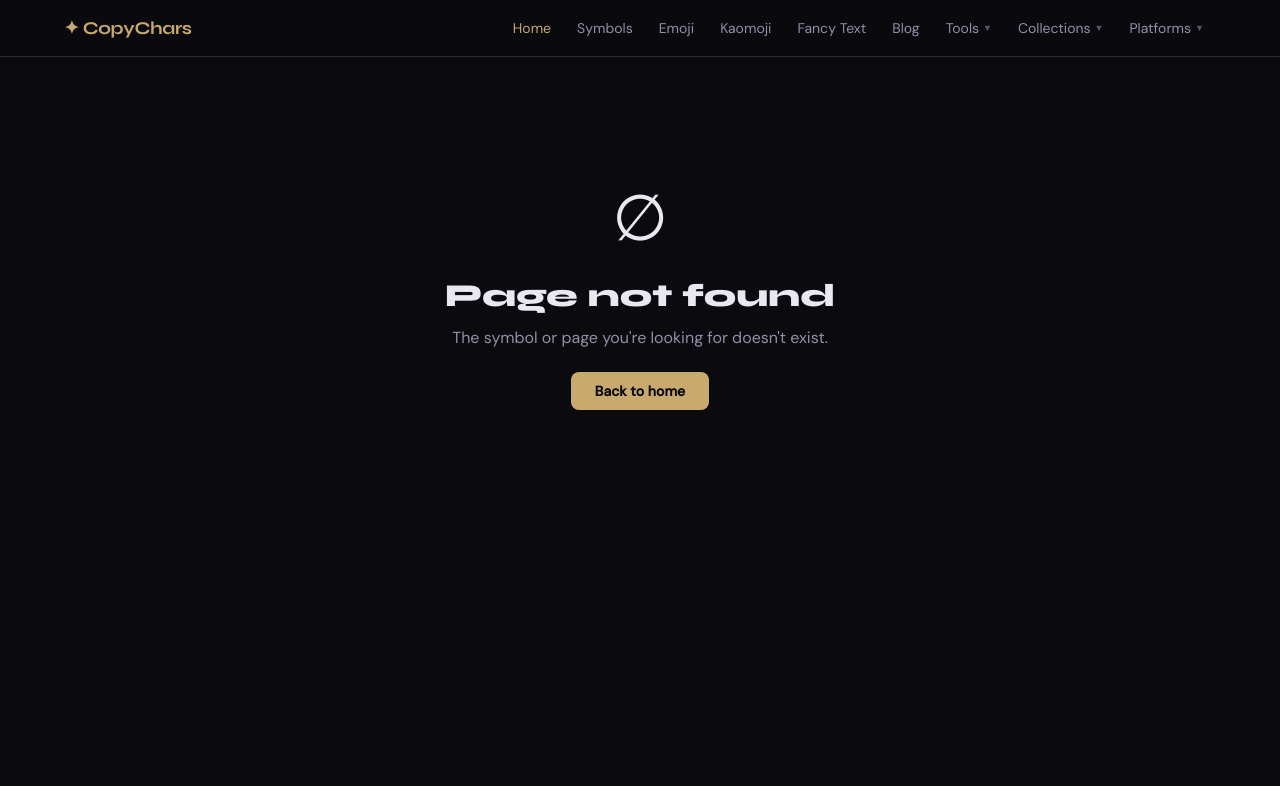
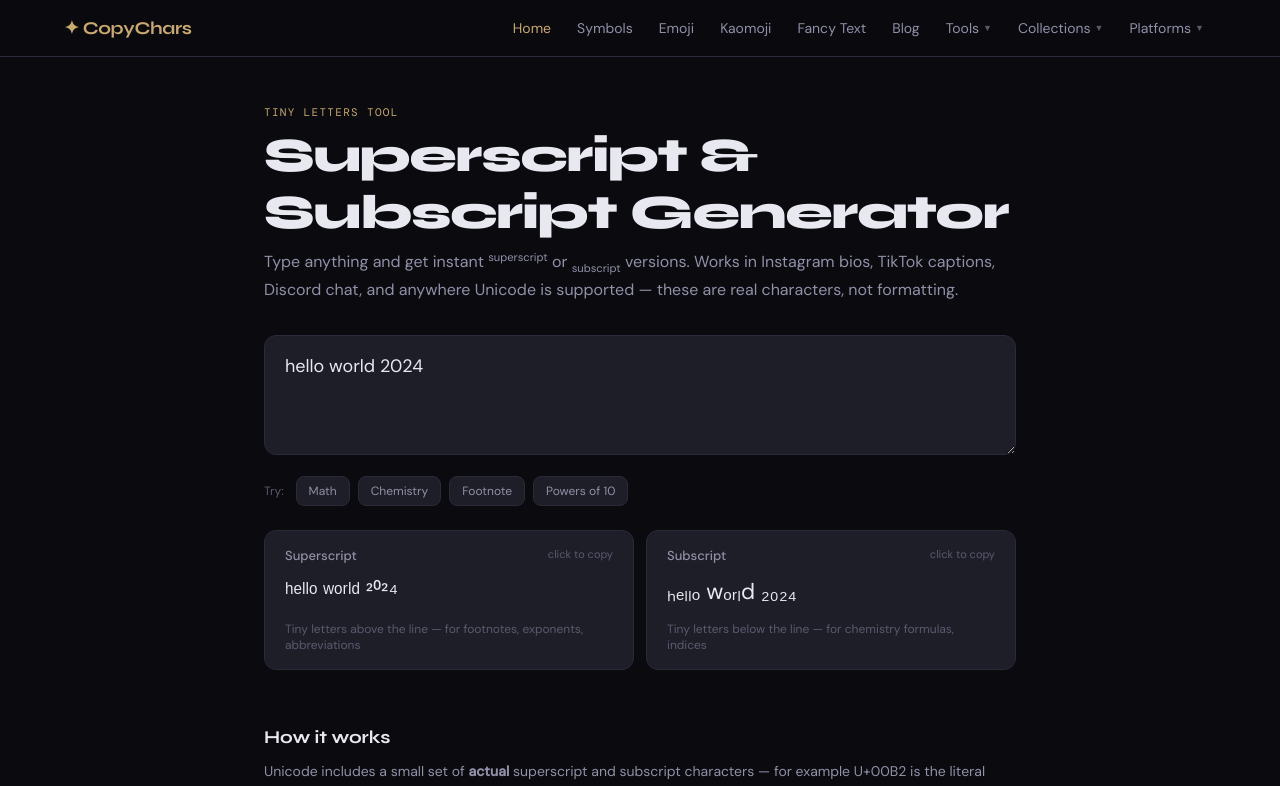
Before and after one commit to bsjuilla/copysymbols, a Next.js app: page /superscript-generator in a window 1280 px wide. Before the commit this address had no page. Shown: the top 786 px of the page. Built offline with nearby package versions, Linux system fonts and the light colour scheme; a web font is replaced by a local one.

Commit message:
feat: superscript & subscript generator tool at /superscript-generator
New interactive tool replacing the static /symbols/superscript page's UX gap.
Type any text, see live superscript/subscript output, click to copy.
Wired into Tools nav, sitemap, and the related-tools list on /symbols/superscript.

```diff
--- a/src/app/sitemap.ts
+++ b/src/app/sitemap.ts
@@ -30,6 +30,7 @@ export default function sitemap(): MetadataRoute.Sitemap {
     { url: `${base}/bio-builder`, lastModified: new Date(), changeFrequency: "monthly" as const, priority: 0.9 },
     // Tools
     { url: `${base}/small-text`, lastModified: new Date(), changeFrequency: "monthly" as const, priority: 0.9 },
+    { url: `${base}/superscript-generator`, lastModified: new Date(), changeFrequency: "monthly" as const, priority: 0.9 },
     { url: `${base}/strikethrough-text`, lastModified: new Date(), changeFrequency: "monthly" as const, priority: 0.9 },
     { url: `${base}/aesthetic-text`, lastModified: new Date(), changeFrequency: "monthly" as const, priority: 0.8 },
     { url: `${base}/mirror-text`, lastModified: new Date(), changeFrequency: "monthly" as const, priority: 0.8 },
--- /dev/null
+++ b/src/app/superscript-generator/SuperSubClient.tsx
@@ -0,0 +1,127 @@
+"use client";
+import { useState, useMemo } from "react";
+
+const superscriptMap: Record<string, string> = {
+  a:"ᵃ",b:"ᵇ",c:"ᶜ",d:"ᵈ",e:"ᵉ",f:"ᶠ",g:"ᵍ",h:"ʰ",i:"ⁱ",j:"ʲ",k:"ᵏ",l:"ˡ",m:"ᵐ",n:"ⁿ",o:"ᵒ",p:"ᵖ",q:"𐞥",r:"ʳ",s:"ˢ",t:"ᵗ",u:"ᵘ",v:"ᵛ",w:"ʷ",x:"ˣ",y:"ʸ",z:"ᶻ",
+  A:"ᴬ",B:"ᴮ",C:"ᶜ",D:"ᴰ",E:"ᴱ",F:"ᶠ",G:"ᴳ",H:"ᴴ",I:"ᴵ",J:"ᴶ",K:"ᴷ",L:"ᴸ",M:"ᴹ",N:"ᴺ",O:"ᴼ",P:"ᴾ",Q:"Q",R:"ᴿ",S:"ˢ",T:"ᵀ",U:"ᵁ",V:"ⱽ",W:"ᵂ",X:"ˣ",Y:"ʸ",Z:"ᶻ",
+  "0":"⁰","1":"¹","2":"²","3":"³","4":"⁴","5":"⁵","6":"⁶","7":"⁷","8":"⁸","9":"⁹",
+  "+":"⁺","-":"⁻","=":"⁼","(":"⁽",")":"⁾",
+};
+
+const subscriptMap: Record<string, string> = {
+  a:"ₐ",e:"ₑ",h:"ₕ",i:"ᵢ",j:"ⱼ",k:"ₖ",l:"ₗ",m:"ₘ",n:"ₙ",o:"ₒ",p:"ₚ",r:"ᵣ",s:"ₛ",t:"ₜ",u:"ᵤ",v:"ᵥ",x:"ₓ",
+  "0":"₀","1":"₁","2":"₂","3":"₃","4":"₄","5":"₅","6":"₆","7":"₇","8":"₈","9":"₉",
+  "+":"₊","-":"₋","=":"₌","(":"₍",")":"₎",
+};
+
+function convert(text: string, map: Record<string, string>): string {
+  return text.split("").map(c => map[c] || map[c.toLowerCase()] || c).join("");
+}
+
+const EXAMPLES = [
+  { label: "Math", input: "x2 + y2 = r2" },
+  { label: "Chemistry", input: "H2SO4 + 2NaOH" },
+  { label: "Footnote", input: "see note 1" },
+  { label: "Powers of 10", input: "10 to the 6 = 1000000" },
+];
+
+export default function SuperSubClient() {
+  const [input, setInput] = useState("hello world 2024");
+  const [copied, setCopied] = useState<string | null>(null);
+
+  const superOut = useMemo(() => convert(input, superscriptMap), [input]);
+  const subOut = useMemo(() => convert(input, subscriptMap), [input]);
+
+  const copy = async (text: string, label: string) => {
+    if (!text) return;
+    try { await navigator.clipboard.writeText(text); }
+    catch {
+      const ta = document.createElement("textarea");
+      ta.value = text; document.body.appendChild(ta); ta.select();
+      document.execCommand("copy"); document.body.removeChild(ta);
+    }
+    setCopied(label);
+    const toast = document.getElementById("global-toast");
+    const toastSym = document.getElementById("toast-symbol");
+    const toastMsg = document.getElementById("toast-message");
+    if (toast && toastSym && toastMsg) {
+      toastSym.textContent = label === "Superscript" ? "ˣ" : "ₓ";
+      toastMsg.textContent = `Copied ${label}`;
+      toast.classList.add("show");
+      setTimeout(() => { toast.classList.remove("show"); setCopied(null); }, 1800);
+    }
+  };
+
+  return (
+    <div style={{ maxWidth: 800, margin: "0 auto", padding: "48px 24px" }}>
+      <div className="section-label">Tiny letters tool</div>
+      <h1 className="font-display" style={{ fontSize: "clamp(2rem, 5vw, 3rem)", fontWeight: 800, color: "var(--text)", marginBottom: 8, letterSpacing: "-0.03em" }}>
+        Superscript & Subscript Generator
+      </h1>
+      <p style={{ fontSize: 16, color: "var(--text2)", marginBottom: 32, lineHeight: 1.6 }}>
+        Type anything and get instant <span style={{ verticalAlign: "super", fontSize: "0.7em" }}>superscript</span> or <span style={{ verticalAlign: "sub", fontSize: "0.7em" }}>subscript</span> versions. Works in Instagram bios, TikTok captions, Discord chat, and anywhere Unicode is supported — these are real characters, not formatting.
+      </p>
+
+      <textarea
+        value={input}
+        onChange={e => setInput(e.target.value)}
+        placeholder="Type your text here..."
+        rows={3}
+        style={{ width: "100%", background: "var(--surface)", border: "1px solid var(--border)", borderRadius: 12, padding: "16px 20px", color: "var(--text)", fontSize: 18, fontFamily: "inherit", resize: "vertical", outline: "none", marginBottom: 16, lineHeight: 1.6 }}
+        onFocus={e => e.target.style.borderColor = "var(--accent)"}
+        onBlur={e => e.target.style.borderColor = "var(--border)"}
+      />
+
+      <div style={{ display: "flex", gap: 8, flexWrap: "wrap", marginBottom: 24 }}>
+        <span style={{ fontSize: 12, color: "var(--text3)", marginRight: 4, alignSelf: "center" }}>Try:</span>
+        {EXAMPLES.map(ex => (
+          <button
+            key={ex.label}
+            onClick={() => setInput(ex.input)}
+            style={{ background: "var(--surface)", border: "1px solid var(--border)", borderRadius: 8, padding: "6px 12px", color: "var(--text2)", fontSize: 12, cursor: "pointer", fontFamily: "inherit" }}
+            onMouseEnter={e => (e.currentTarget as HTMLElement).style.borderColor = "var(--accent)"}
+            onMouseLeave={e => (e.currentTarget as HTMLElement).style.borderColor = "var(--border)"}
+          >
+            {ex.label}
+          </button>
+        ))}
+      </div>
+
+      <div style={{ display: "grid", gridTemplateColumns: "repeat(auto-fit, minmax(280px, 1fr))", gap: 12 }}>
+        {[
+          { label: "Superscript", desc: "Tiny letters above the line — for footnotes, exponents, abbreviations", result: superOut },
+          { label: "Subscript",   desc: "Tiny letters below the line — for chemistry formulas, indices",            result: subOut },
+        ].map(o => (
+          <div
+            key={o.label}
+            onClick={() => copy(o.result, o.label)}
+            style={{ background: "var(--surface)", border: `1px solid ${copied === o.label ? "var(--accent)" : "var(--border)"}`, borderRadius: 12, padding: "16px 20px", cursor: input ? "pointer" : "default", transition: "all 0.15s" }}
+            onMouseEnter={e => { if (input && copied !== o.label) (e.currentTarget as HTMLElement).style.borderColor = "var(--border2)"; }}
+            onMouseLeave={e => { if (copied !== o.label) (e.currentTarget as HTMLElement).style.borderColor = "var(--border)"; }}
+          >
+            <div style={{ display: "flex", justifyContent: "space-between", marginBottom: 8 }}>
+              <span style={{ fontSize: 13, fontWeight: 500, color: "var(--text2)" }}>{o.label}</span>
+              <span style={{ fontSize: 11, color: copied === o.label ? "var(--accent)" : "var(--text3)" }}>
+                {copied === o.label ? "✓ copied" : input ? "click to copy" : ""}
+              </span>
+            </div>
+            <div style={{ fontSize: "1.4rem", color: "var(--text)", lineHeight: 1.8, wordBreak: "break-all", minHeight: 36 }}>
+              {input ? o.result : <span style={{ color: "var(--text3)", fontSize: 14 }}>{o.desc}</span>}
+            </div>
+            <div style={{ fontSize: 12, color: "var(--text3)", marginTop: 8 }}>{o.desc}</div>
+          </div>
+        ))}
+      </div>
+
+      <section style={{ marginTop: 56 }}>
+        <h2 className="font-display" style={{ fontSize: 18, fontWeight: 700, color: "var(--text)", marginBottom: 12 }}>How it works</h2>
+        <p style={{ fontSize: 14, color: "var(--text2)", lineHeight: 1.6, marginBottom: 16 }}>
+          Unicode includes a small set of <strong>actual</strong> superscript and subscript characters — for example U+00B2 is the literal character ², not a styled 2. This tool maps each letter or digit you type to its closest Unicode equivalent. Characters without a sub/super counterpart (like q, z, or most punctuation in subscript) are left as-is.
+        </p>
+        <p style={{ fontSize: 14, color: "var(--text2)", lineHeight: 1.6 }}>
+          Because these are real characters, they survive copy-paste anywhere — Instagram bio fields, TikTok captions, Discord chat, Twitter/X posts, even browser address bars. They&apos;re not CSS or formatting.
+        </p>
+      </section>
+    </div>
+  );
+}
--- /dev/null
+++ b/src/app/superscript-generator/page.tsx
@@ -0,0 +1,30 @@
+import type { Metadata } from "next";
+import CopyToast from "@/components/CopyToast";
+import SuperSubClient from "./SuperSubClient";
+import { canonical } from "@/lib/canonical";
+
+export const metadata: Metadata = {
+  title: "Superscript & Subscript Generator — ˣ² and X₂ copy paste",
+  description: "Type any text and instantly convert it to superscript (ˣ², ʰᵉˡˡᵒ) or subscript (X₂, H₂O). One-click copy. Works on Instagram, TikTok, Discord, and anywhere Unicode is supported.",
+  keywords: [
+    "superscript generator",
+    "subscript generator",
+    "superscript text",
+    "subscript text",
+    "small text superscript",
+    "x squared copy paste",
+    "h2o subscript",
+    "tiny letters above",
+    "superscript numbers",
+  ],
+  ...canonical("/superscript-generator"),
+};
+
+export default function SuperscriptGeneratorPage() {
+  return (
+    <>
+      <CopyToast />
+      <SuperSubClient />
+    </>
+  );
+}
--- a/src/app/symbols/[category]/page.tsx
+++ b/src/app/symbols/[category]/page.tsx
@@ -177,7 +177,8 @@ const categoryRelated: Record<string, {
   },
   superscript: {
     tools: [
-      { href: "/small-text", label: "ˢ Small Text", desc: "Full small text & superscript generator" },
+      { href: "/superscript-generator", label: "ˣ² Super & Subscript Generator", desc: "Type any text, get instant superscript and subscript" },
+      { href: "/small-text", label: "ˢ Small Text", desc: "Small caps + superscript + subscript in one tool" },
       { href: "/fancy-text", label: "Fancy Text", desc: "More Unicode text styles" },
     ],
     pages: [
--- a/src/components/NavClient.tsx
+++ b/src/components/NavClient.tsx
@@ -18,6 +18,7 @@ const links: NavLink[] = [
     children: [
       { href: "/text-repeater", label: "🔁 Text Repeater" },
       { href: "/small-text", label: "ˢ Small Text" },
+      { href: "/superscript-generator", label: "ˣ² Super & Subscript" },
       { href: "/strikethrough-text", label: "S̶ Strikethrough" },
       { href: "/aesthetic-text", label: "ａ Aesthetic Text" },
       { href: "/mirror-text", label: "↕ Mirror Text" },
```
